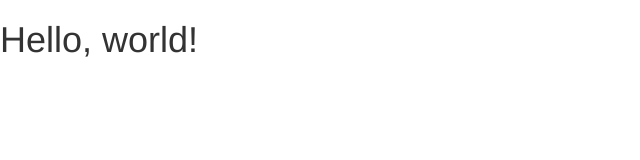
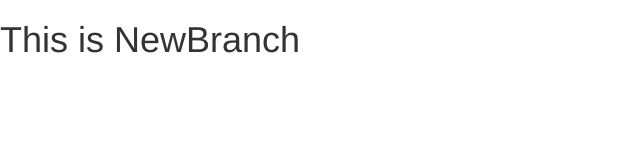
Before and after one commit to Aries-Nsk/bs3-learn, a plain HTML site: page index.html in a window 1280 px wide. Shown: the whole page, without its empty margins (0-640 px from the left). Drawn offline with Linux system fonts and the light colour scheme.

Commit message:
New Branch

```diff
--- a/index.html
+++ b/index.html
@@ -18,7 +18,8 @@
     <![endif]-->
   </head>
   <body>
-    <h1>Hello, world!</h1>
+    <h1>This is NewBranch</h1>
+
 
     <script src="js/jquery.js"></script>
     <script src="js/bootstrap.min.js"></script>
```
